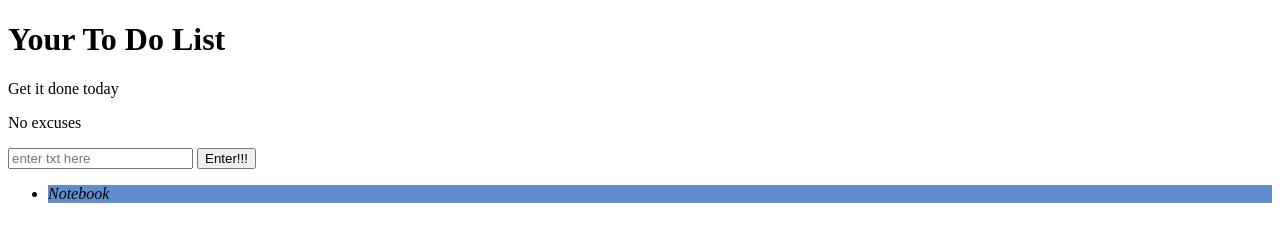
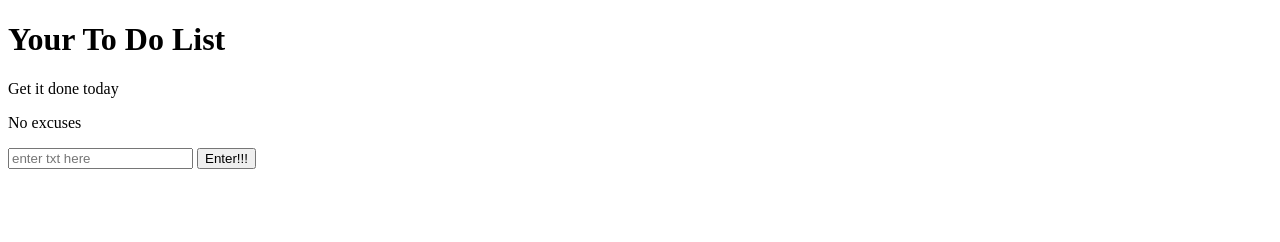
Before and after one commit to 7001362464/YourToDoList, a plain HTML site: page index.html in a window 1280 px wide. Drawn offline with Linux system fonts and the light colour scheme.

Commit message:
Update index.html

```diff
--- a/index.html
+++ b/index.html
@@ -14,7 +14,7 @@
 
 <ul>
 
-<li random="23" class="color1 textdecorate">Notebook</li>
+
 
 
 <script type="text/javascript" src="script.js"></script>
```
